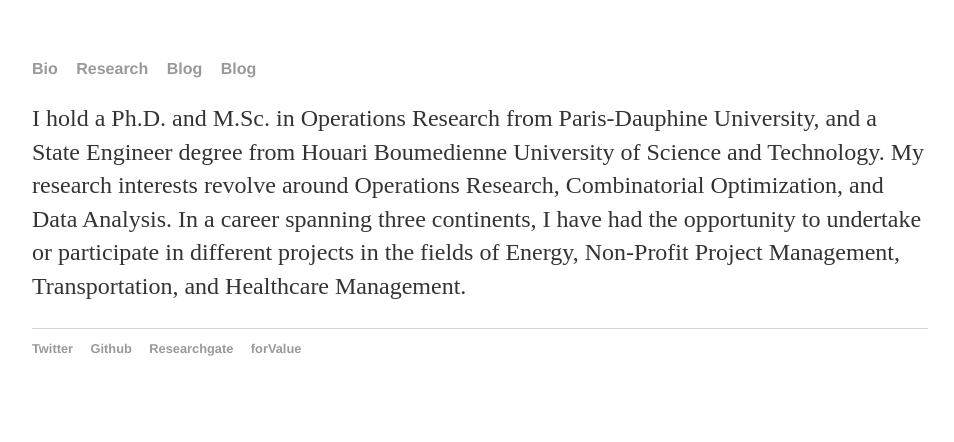
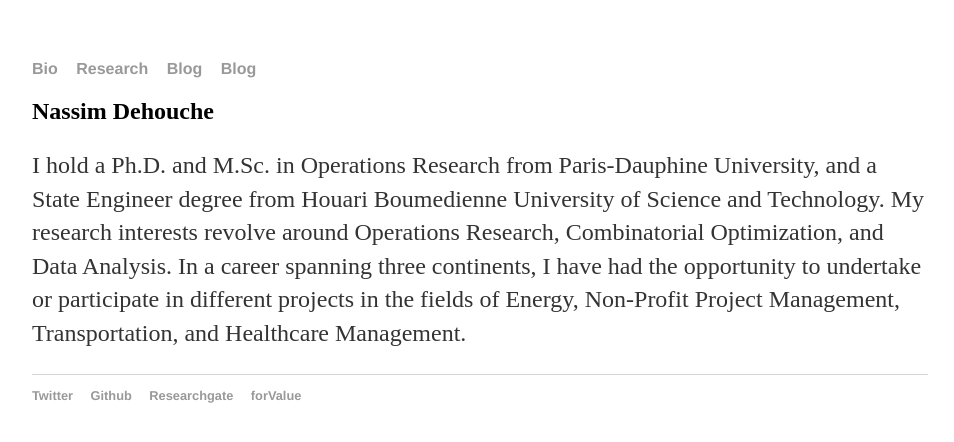
Before and after one commit to ndehouche/ndehouche.github.io, a Jekyll site: the page built from index.html, in a window 1280 px wide. Shown: the top 442 px of the page, without its empty margins (160-1114 px from the left). Built offline with Jekyll 4.4.1, drawn with Linux system fonts in a browser that asks for light colours.

Commit message:
Update index.html

```diff
--- a/index.html
+++ b/index.html
@@ -3,6 +3,6 @@ layout: default
 title: Nassim Dehouche
 ---
 <div class="blurb">
-
+	<h2>Nassim Dehouche</h2>
 	      <p>I hold a Ph.D. and M.Sc. in Operations Research from Paris-Dauphine University, and a State Engineer degree from Houari Boumedienne University of Science and Technology. My research interests revolve around Operations Research, Combinatorial Optimization, and Data Analysis. In a career spanning three continents, I have had the opportunity to undertake or participate in different projects in the fields of Energy, Non-Profit Project Management, Transportation, and Healthcare Management.</p>
 </div><!-- /.blurb -->
```
